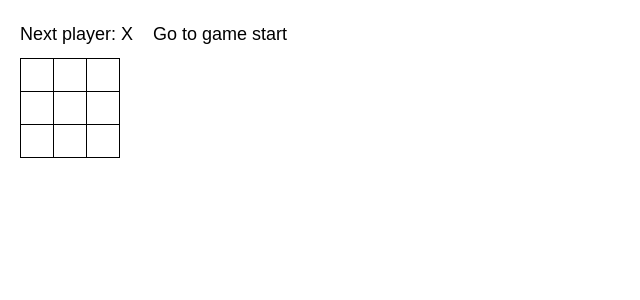
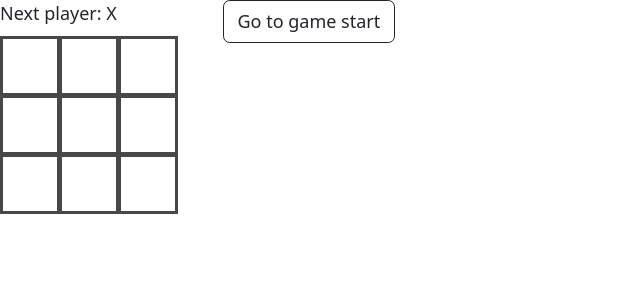
Before and after one commit to meziszem/mezzy-blog, a Next.js app: page /posts/Tic in a window 1280 px wide. Shown: the top 300 px of the page, without its empty margins (0-640 px from the left). Built offline with nearby package versions, Linux system fonts and the light colour scheme.

Commit message:
formatted to columns, adjusted looks

```diff
--- a/pages/posts/Game.js
+++ b/pages/posts/Game.js
@@ -11,7 +11,12 @@ export default function Game({postData}) {
       <>
       <Layout>
       <StrictMode>
+      <div className='title'>
+      <h2> Tic Tac Toe</h2>
+      <h5> Play the game and click the button to move back!</h5>
+      </div>
       <div className='tic-container'>
+
         <div><Tic /></div>
         </div>
         </StrictMode>
--- a/pages/posts/Tic.js
+++ b/pages/posts/Tic.js
@@ -1,6 +1,6 @@
 import Square from "./Square";
 import { useState } from "react";
-
+import 'bootstrap/dist/css/bootstrap.min.css';
 
 function Board({ xIsNext, squares, onPlay }) {
   function handleClick(i) {
@@ -70,9 +70,12 @@ function Board({ xIsNext, squares, onPlay }) {
           else  {description = "Go to game start";
           }
         return (
+          <div className="button-spacing">
           <li key={move}>
-            <button type="button" className="btn" onClick={() => jumpTo(move)}>{description}</button>
+            <button type="button" className="btn btn-outline-dark"
+            onClick={() => jumpTo(move)}>{description}</button>
           </li>
+          </div>
         );
       });
 
--- a/styles/global.css
+++ b/styles/global.css
@@ -88,17 +88,17 @@ body {
 
 .square {
   background: #fff;
-  border: 1px solid #000000;
+  border: 3px solid #484848;
   float: left;
   font-size: 24px;
   font-weight: bold;
-  line-height: 34px;
-  height: 34px;
+  line-height: 40px;
+  height: 60px;
   margin-right: -1px;
   margin-top: -1px;
   padding: 0;
   text-align: center;
-  width: 34px;
+  width: 60px;
 }
 
 .board-row:after {
@@ -116,7 +116,7 @@ body {
 }
 
 .game-info {
-  margin-left: 20px;
+  margin-left: 10px;
 }
 
 
@@ -127,3 +127,36 @@ body {
   padding-left: 50px;
   padding-bottom: 50px;
 }
+
+.button-spacing {
+  padding-bottom: 10px;
+}
+
+.title {
+  display: block;
+  text-align: center;
+  padding-top: 10px;
+}
+
+
+  /* Create two equal columns that floats next to each other */
+  .column {
+    float: left;
+    width: 70%;
+    padding: 1px;
+    height: 200px;
+  }
+  .column2 {
+    float: left;
+    width: 30%;
+    padding-left: 20px;
+    height: auto;
+    border-left: #484848 1px dashed;
+  }
+
+  /* Clear floats after the columns */
+  .row:after {
+    content: "";
+    display: table;
+    clear: both;
+}
```
Also changed, not shown: pages/index.js (+11 -4 lines), posts/mybloggyintro.md (+3 -3 lines).
